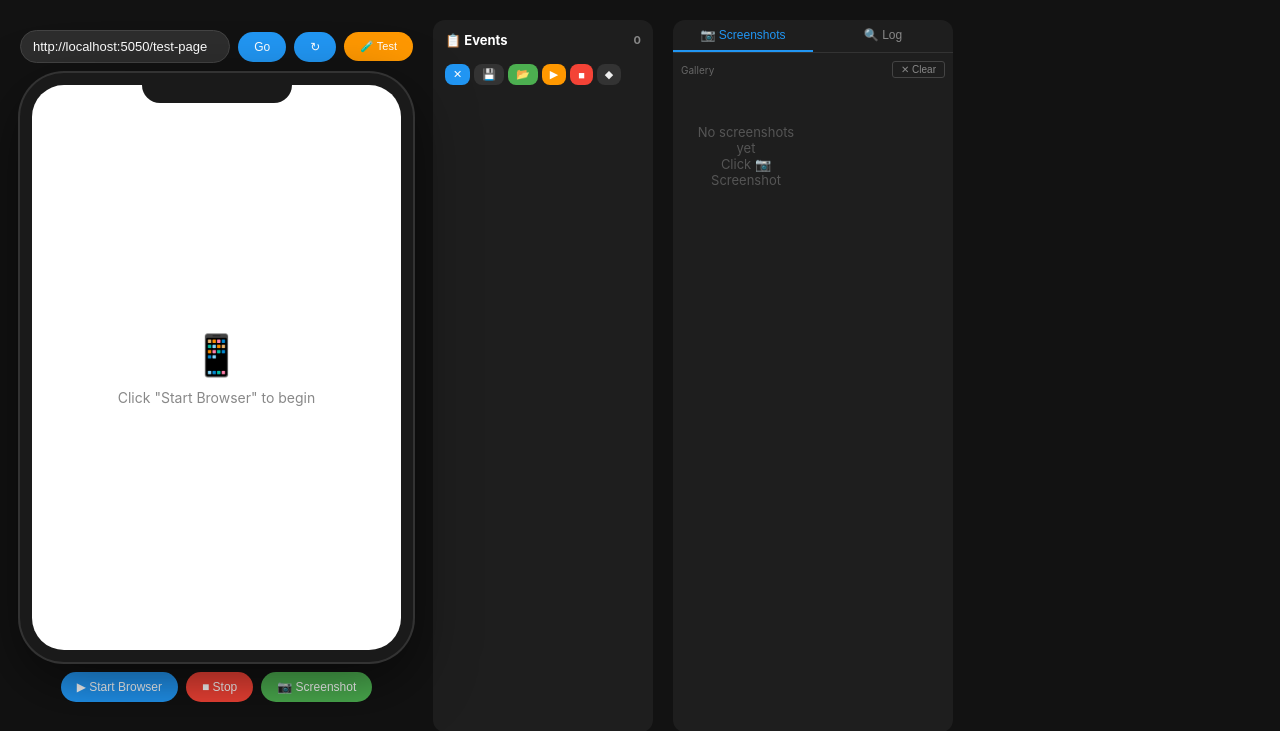
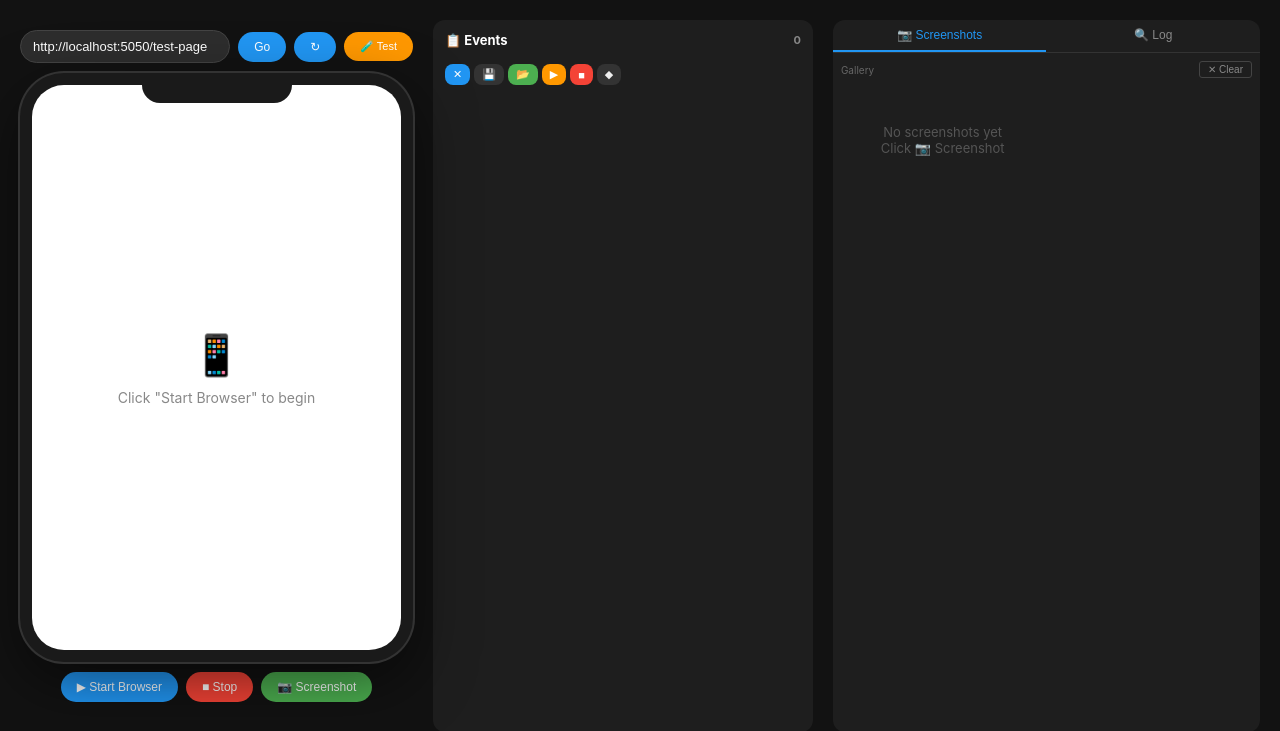
Before and after one commit to luojianwei2006/quora_automation, a Flask app: page /browser in a window 1280 px wide. Shown: the part 48-779 px from the top of the page. Run offline with Flask 3, Linux system fonts and the light colour scheme; some libraries are stand-ins or nearby versions.

Commit message:
ui: 第二、三列改为弹性宽度，自动占满全屏

```diff
--- a/templates/browser.html
+++ b/templates/browser.html
@@ -17,10 +17,11 @@
             .browser-layout {
                 flex-direction: column;
                 align-items: center;
+                overflow-y: auto;
             }
             .action-panel, .info-panel {
+                flex: none !important;
                 width: 393px !important;
-                flex: none !important;
             }
         }
         .phone-container {
@@ -266,8 +267,8 @@
             display: flex;
             flex-direction: column;
             gap: 8px;
-            width: 220px;
-            flex: 0 0 220px;
+            flex: 1 1 0;
+            min-width: 200px;
         }
         .action-panel h3 {
             color: #fff;
@@ -342,8 +343,8 @@
             display: flex;
             flex-direction: column;
             overflow: hidden;
-            width: 280px;
-            flex: 0 0 280px;
+            flex: 1.2 1.2 0;
+            min-width: 260px;
         }
         .tab-headers {
             display: flex;
```
